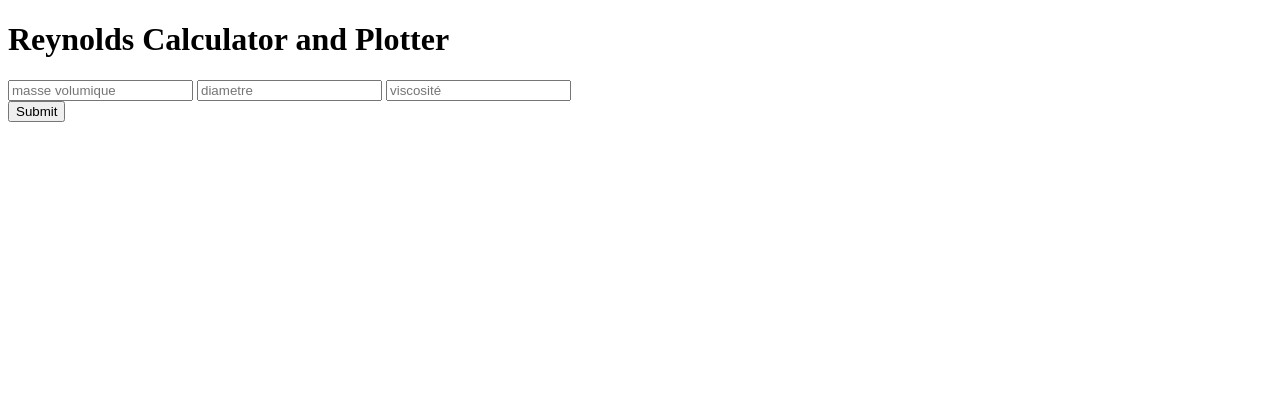
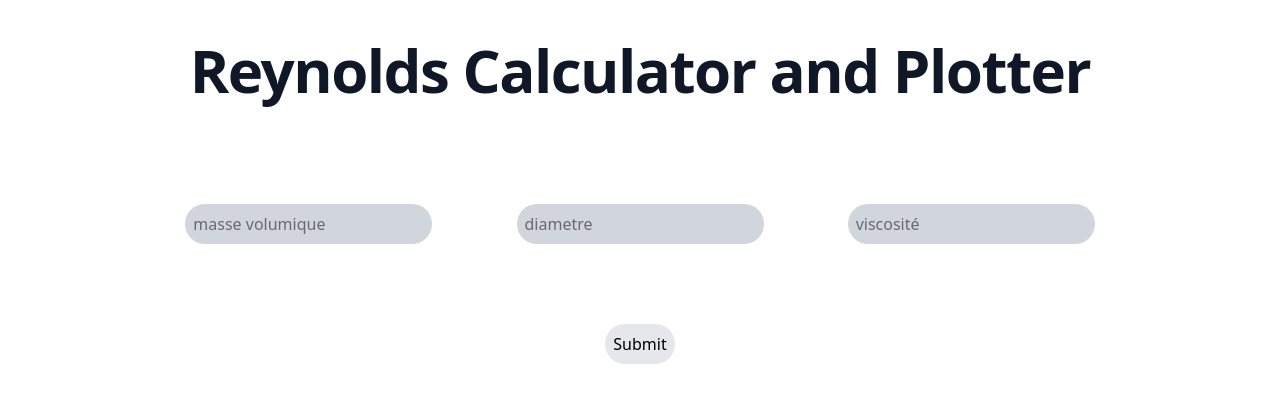
Before and after one commit to anastassaoui/reynolds_app, a Flask app: page / in a window 1280 px wide. Shown: the top 403 px of the page. Run offline with Flask 3, Linux system fonts and the light colour scheme.

Commit message:
styled index

```diff
--- a/templates/index.html
+++ b/templates/index.html
@@ -3,19 +3,23 @@
 <head>
     <meta charset="UTF-8">
     <meta name="viewport" content="width=device-width, initial-scale=1.0">
+    <script src="https://unpkg.com/@tailwindcss/browser@4"></script>
     <title>Document</title>
 </head>
-<body>
-    <h1>Reynolds Calculator and Plotter</h1>
-    <form method="post">
-        <input type="number" name="masse_volumique" placeholder="masse volumique" required>
-        <input type="number" name="diametre" placeholder="diametre" required>
-        <input type="number" name="viscosité" placeholder="viscosité" required> <br>
-        <input type="submit">
-    </form>
-
-    {% if plot_html %}
-        {{ plot_html | safe }}
-    {% endif%}
+<body class="bg-grey-500">
+    <h1 class="mb-4 text-4xl font-extrabold leading-none tracking-tight text-gray-900 md:text-5xl lg:text-6xl dark:text-black text-center mb-16 mt-10">Reynolds Calculator and Plotter</h1>
+    <div class="text-center">
+        <form method="post">
+            <input class="bg-gray-300 rounded-full p-2 m-10" type="number" name="masse_volumique" placeholder="masse volumique" required>
+            <input class="bg-gray-300 rounded-full p-2 m-10" type="number" name="diametre" placeholder="diametre" required>
+            <input class="bg-gray-300 rounded-full p-2 m-10" type="number" name="viscosité" placeholder="viscosité" required> <br>
+            <input class="bg-gray-200 rounded-full p-2 m-10" type="submit">
+        </form>
+    </div>
+    <div class="">
+        {% if plot_html %}
+            {{ plot_html | safe }}
+        {% endif%}
+    </div>
 </body>
 </html>
```
